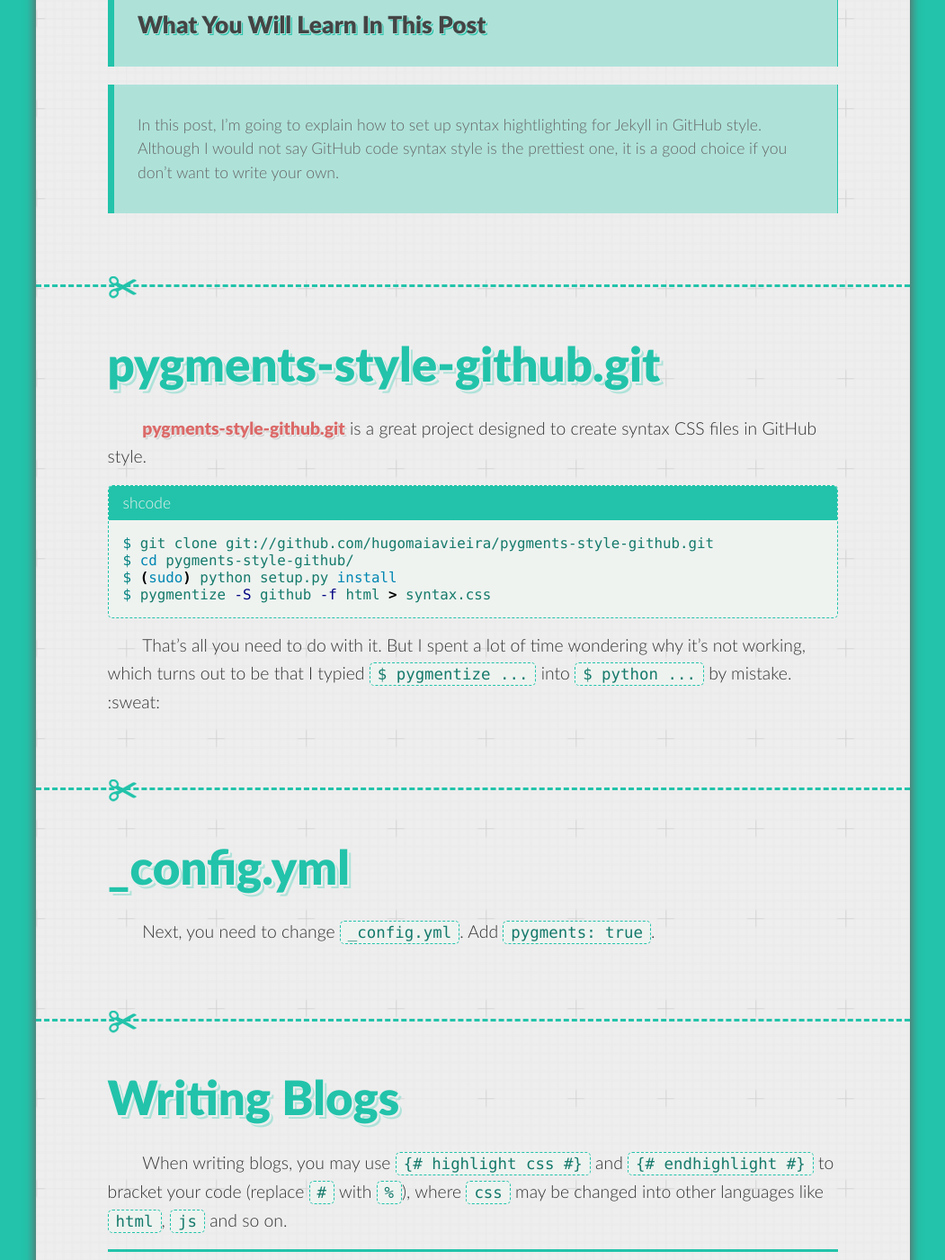
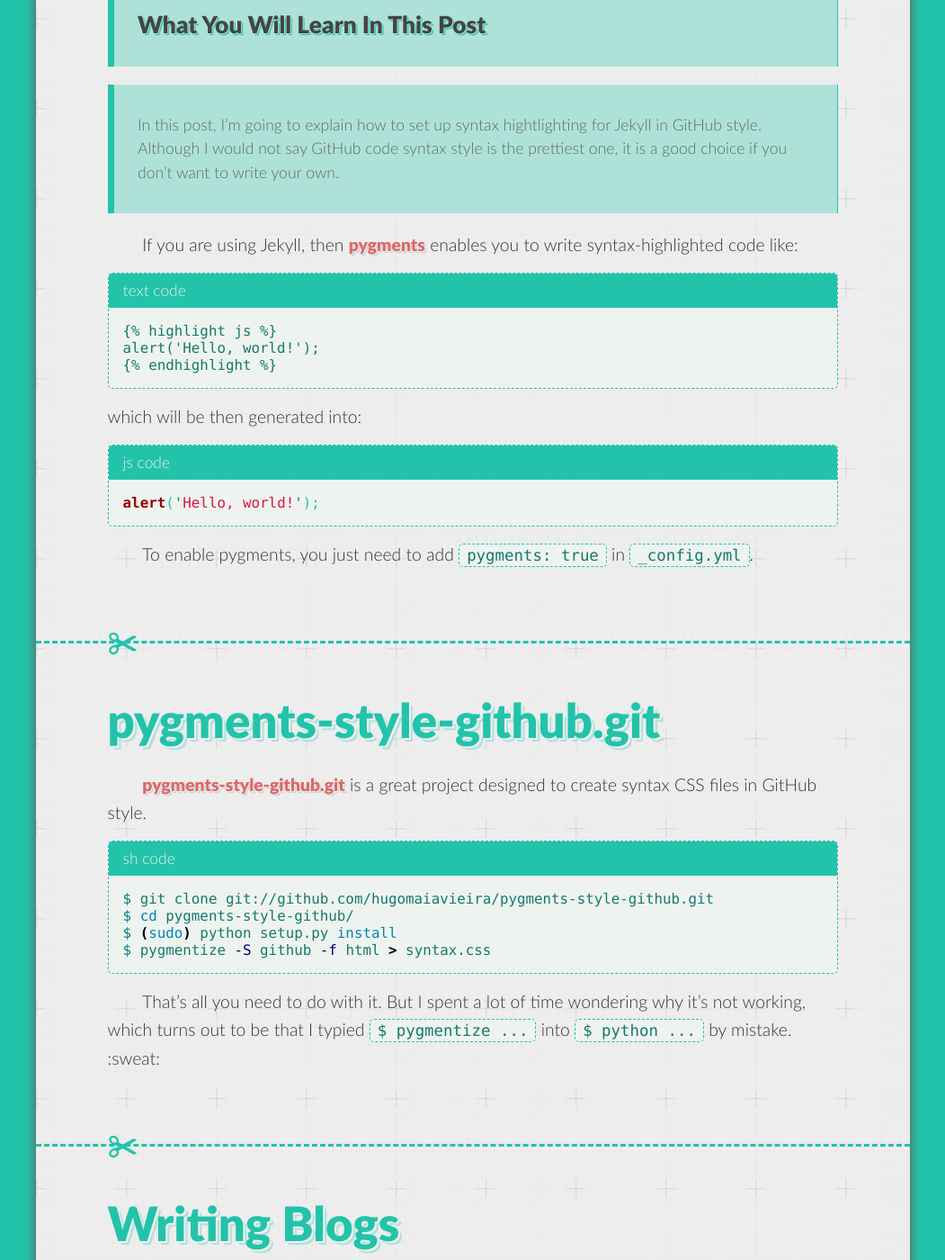
Before and after one commit to Ovilia/blog, a Jekyll site: the page built from _posts/2014-02-10-syntax-highlighting-for-jekyll.md, in a window 1280 px wide and 1400 px high, scrolled down 638 px. Shown: the whole window at 90% size, without its empty margins (114-1165 px from the left). Built offline with Jekyll 4.4.1, drawn with Linux system fonts in a browser that asks for light colours; Markdown is read by kramdown in place of the engine named in the settings; some of the changed text lies outside the part shown.

Commit message:
update post

```diff
--- a/_posts/2014-02-10-syntax-highlighting-for-jekyll.md
+++ b/_posts/2014-02-10-syntax-highlighting-for-jekyll.md
@@ -14,7 +13,23 @@
 
 > In this post, I'm going to explain how to set up syntax hightlighting for Jekyll in GitHub style. Although I would not say GitHub code syntax style is the prettiest one, it is a good choice if you don't want to write your own.
 
-#pygments-style-github.git
+If you are using Jekyll, then <a href="http://pygments.org/" target="_blank">pygments</a> enables you to write syntax-highlighted code like:
+
+{% highlight text %}
+{{ '{' }}{{ '%' }} highlight js {{ '%' }}}
+alert('Hello, world!');
+{{ '{' }}{{ '%' }} endhighlight {{ '%' }}}
+{% endhighlight %}
+
+<p class="no-indent">which will be then generated into:</p>
+
+{% highlight js %}
+alert('Hello, world!');
+{% endhighlight %}
+
+To enable pygments, you just need to add `pygments: true` in `_config.yml`.
+
+# pygments-style-github.git
 
 <a href="http://github.com/hugomaiavieira/pygments-style-github" target="_blank">pygments-style-github.git</a> is a great project designed to create syntax CSS files in GitHub style.
 
@@ -27,10 +42,10 @@
 
 That's all you need to do with it. But I spent a lot of time wondering why it's not working, which turns out to be that I typied `$ pygmentize ...` into `$ python ...` by mistake. :sweat:
 
-#_config.yml
+# Writing Blogs
 
-Next, you need to change `_config.yml`. Add `pygments: true`.
+When writing blogs, you may use `{{ '{' }}{{ '%' }} highlight css {{ '%' }}}` and `{{ '{' }}{{ '%' }} endhighlight {{ '%' }}}` to bracket your code, where `css` may be changed into other languages like `html`, `js` and so on.
 
-#Writing Blogs
+# Further Reading
 
-When writing blogs, you may use `{# highlight css #}` and `{# endhighlight #}` to bracket your code (replace `#` with `%`), where `css` may be changed into other languages like `html`, `js` and so on.
+If you want to display the language of the syntax-highlighted code, be sure to check out <a href="{{ site.url }}/2014/08/31/display-language-title-of-syntax-highlighting/">this post</a>.
--- a/_style/_base.quotes.scss
+++ b/_style/_base.quotes.scss
@@ -49,7 +49,7 @@
   white-space: inherit;
 
   &:before {
-    content: attr(data-lang) "code";
+    content: attr(data-lang) " code";
     display: block;
     background-color: $clr-primary;
     margin: 0 (-$code-pd) $code-pd (-$code-pd);
```
Also changed, not shown: other parts of _posts/2014-02-10-syntax-highlighting-for-jekyll.md (+0 -1 lines), _posts/2014-08-31-display-language-title-of-syntax-highlighting.md (+3 -1 lines), css/default.min.css.
